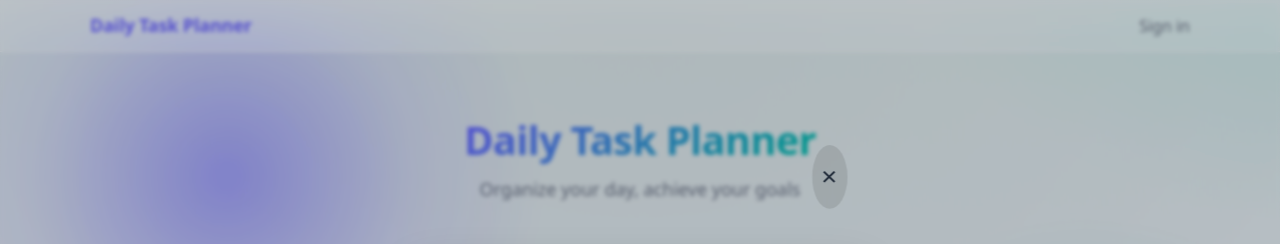
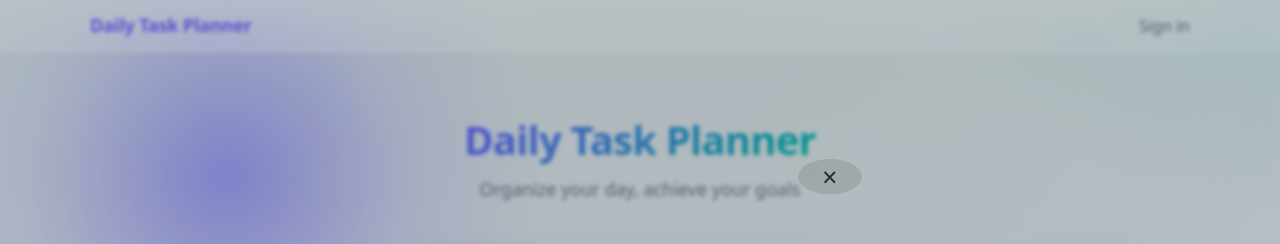
Before and after one commit to TaylorJShook/MERN-COP4331-Group5, a React (Vite) app in the folder frontend/: page /verify-email in a window 1280 px wide. In both pictures the pointer is over the button "Close verification form". Shown: the top 244 px of the page. Built offline with nearby package versions, Linux system fonts and the light colour scheme.

Commit message:
consistency between x buttons

```diff
--- a/frontend/src/App.css
+++ b/frontend/src/App.css
@@ -467,7 +467,7 @@
 }
 .modal-close:hover {
   background: rgba(0, 0, 0, 0.1);
-  transform: scale(1.1) rotate(90deg);
+  transform: scale(1.1);
 }
 .modal-close:active {
   transform: scale(0.95);
```
